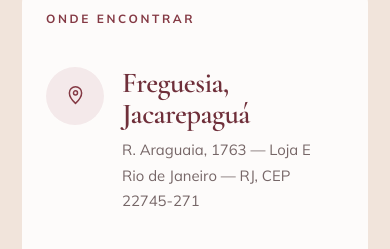
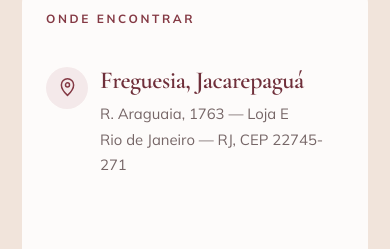
Before and after one commit to zazagitdev/siterdnails, a Next.js app: page / in a window 390 px wide. Shown: the part 9128-9377 px from the top of the page. Built offline with nearby package versions, Linux system fonts and the light colour scheme.

Commit message:
Preview: uniform location cards and remove footer schedule

```diff
--- a/app/globals.css
+++ b/app/globals.css
@@ -1475,6 +1475,8 @@ html.mobile-menu-open body {
 }
 
 .address-line > div {
+  container-type: inline-size;
+  flex: 1;
   min-width: 0;
 }
 
@@ -1492,8 +1494,10 @@ html.mobile-menu-open body {
 
 .address-line h2 {
   color: #6f2f3a;
-  font-size: clamp(1.75rem, 5.7vw, 2.5rem);
+  font-size: clamp(1rem, 3vw, 2.25rem);
+  font-size: clamp(1rem, 10cqi, 2.25rem);
   margin-bottom: 8px;
+  white-space: nowrap;
 }
 
 .address-line p,
@@ -2446,6 +2450,23 @@ footer {
 }
 
 @media (max-width: 430px) {
+  .address-card {
+    min-height: 560px;
+  }
+
+  .address-line {
+    gap: 12px;
+  }
+
+  .address-line p {
+    min-height: 6.8em;
+  }
+
+  .location-icon {
+    height: 42px;
+    width: 42px;
+  }
+
   h1 {
     font-size: 2.48rem;
   }
--- a/app/page.tsx
+++ b/app/page.tsx
@@ -531,7 +531,6 @@ export default function Home() {
           <div className="footer-service" data-aos="fade-up" data-aos-delay="140">
             <strong>ATENDIMENTO</strong>
             <p>
-              Quarta a Sábado, 10h às 19h
               <span className="footer-address">R. Araguaia, 1763 — Loja E<br/>Freguesia, Rio de Janeiro — RJ</span>
               <span className="footer-address">Estrada do Tindiba, 332 — Sala 307<br/>Pechincha, Rio de Janeiro — RJ</span>
             </p>
```
